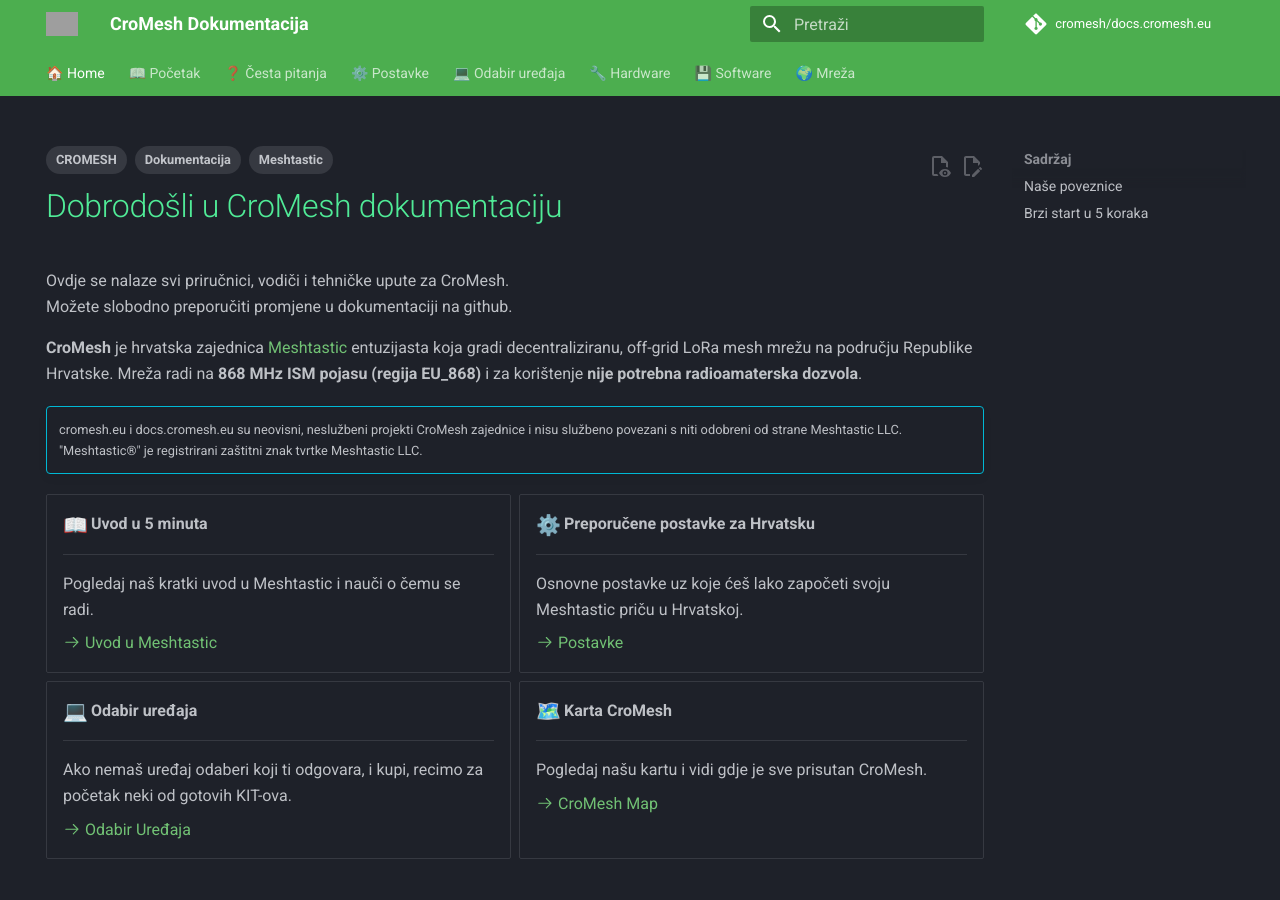
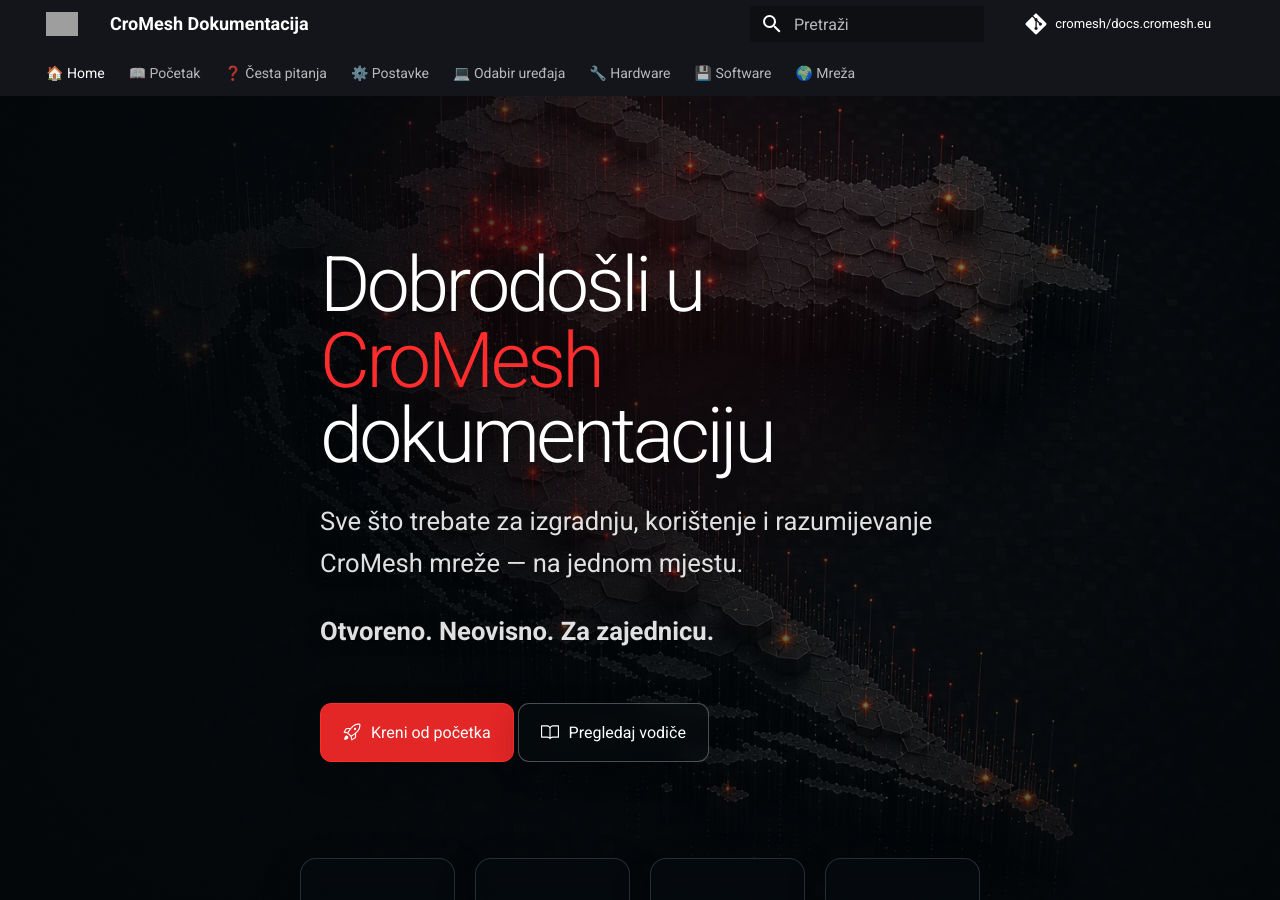
Before and after one commit to cromesh/docs.cromesh.eu, an MkDocs documentation site: the page built from docs/index.md, in a window 1280 px wide and 900 px high. Built offline with MkDocs 1.6.1 and Material for MkDocs 9.7.7, drawn with Linux system fonts in a browser that asks for light colours; emoji names are drawn with the system emoji font; comment, search, counter and statistics services are not loaded; some of the changed text lies outside the part shown; grey boxes are pictures that could not be loaded.

```diff
--- a/docs/index.md
+++ b/docs/index.md
@@ -1,88 +1,118 @@
 ---
-title: Dobrodošli u CROMESH dokumentaciju
-description: Službena dokumentacija za CROMESH — sustav temeljen na Meshtastic tehnologiji.
+title: Dobrodošli u CroMesh dokumentaciju
+description: Službena dokumentacija za CroMesh mrežu i Meshtastic konfiguraciju.
 tags:
   - CROMESH
   - Dokumentacija
   - Meshtastic
-hide:
-  - navigation
 ---
 
-# <font color="#50EB97">Dobrodošli u CroMesh dokumentaciju</font>
+<div class="cromesh-home" markdown>
 
-Ovdje se nalaze svi priručnici, vodiči i tehničke upute za CroMesh.
-Možete slobodno preporučiti promjene u dokumentaciji na github.
+<div class="cromesh-hero" markdown>
 
-**CroMesh** je hrvatska zajednica [Meshtastic](https://meshtastic.org) entuzijasta koja gradi
-decentraliziranu, off-grid LoRa mesh mrežu na području Republike Hrvatske. Mreža radi na
-**868 MHz ISM pojasu (regija EU_868)** i za korištenje **nije potrebna radioamaterska dozvola**.
+# Dobrodošli u<br><span class="cromesh-accent">CroMesh</span> dokumentaciju
 
-!!! info ""
-    cromesh.eu i docs.cromesh.eu su neovisni, neslužbeni projekti CroMesh zajednice i
-    nisu službeno povezani s niti odobreni od strane Meshtastic LLC. "Meshtastic®" je
-    registrirani zaštitni znak tvrtke Meshtastic LLC.
+Sve što trebate za izgradnju, korištenje i razumijevanje CroMesh mreže — na jednom mjestu.
 
-<div class="grid cards" markdown>
+**Otvoreno. Neovisno. Za zajednicu.**
 
--   :book:{ .lg .middle } __Uvod u 5 minuta__
-
-    ---
-
-    Pogledaj naš kratki uvod u Meshtastic i nauči o čemu se radi.
-
-    [:octicons-arrow-right-24: Uvod u Meshtastic](uvod.md)
-
--   :gear:{ .lg .middle } __Preporučene postavke za Hrvatsku__
-
-    ---
-
-    Osnovne postavke uz koje ćeš lako započeti svoju Meshtastic priču u Hrvatskoj.
-
-    [:octicons-arrow-right-24: Postavke](postavke/index.md)
-
--   :computer:{ .lg .middle } __Odabir uređaja__
-
-    ---
-
-    Ako nemaš uređaj odaberi koji ti odgovara, i kupi, recimo za početak neki od
-    gotovih KIT-ova.
-
-    [:octicons-arrow-right-24: Odabir Uređaja](odabir-uredaja/index.md)
-
--   :map:{ .lg .middle } __Karta CroMesh__
-
-    ---
-
-    Pogledaj našu kartu i vidi gdje je sve prisutan CroMesh.
-
-    [:octicons-arrow-right-24: CroMesh Map](https://map.cromesh.eu/)
+<div class="cromesh-actions" markdown>
+[ :octicons-rocket-24: Kreni od početka](uvod.md){ .cromesh-button .cromesh-button-primary }
+[ :octicons-book-24: Pregledaj vodiče](postavke/prvi-koraci.md){ .cromesh-button }
+</div>
 
 </div>
 
-## Naše poveznice
+<div class="cromesh-feature-grid" markdown>
 
-| Resurs | Adresa | Opis |
-|---|---|---|
-| Glavni web | [cromesh.eu](https://cromesh.eu) | Predstavljanje zajednice |
-| Dokumentacija | [docs.cromesh.eu](https://docs.cromesh.eu) | Ova stranica |
-| Karta mreže | [map.cromesh.eu](https://map.cromesh.eu) | Meshview instanca — node-ovi, paketi, chat |
-| MQTT server | `mqtt.cromesh.eu` | Zajednički MQTT za kartu i gateway node-ove |
-| GitHub | [github.com/cromesh/docs.cromesh.eu](https://github.com/cromesh/docs.cromesh.eu) | Izvor ove dokumentacije — PR-ovi su dobrodošli |
-| Telegram | [t.me/+q1MRpiblCNswNDlk](https://t.me/+q1MRpiblCNswNDlk) | Poveznica za ulaz u Telegram grupu |
+<div class="cromesh-feature-card" markdown>
+:material-vector-polyline:{ .cromesh-icon }
 
-## Brzi start u 5 koraka
+### Mesh mreža
 
-1. **Nabavi uređaj** — za početnike preporučujemo uređaje s **nRF52** čipom (štedljiviji) ili
-   Heltec V3 kao najjeftiniji ulaz. Vidi [Odabir uređaja](odabir-uredaja/index.md).
-2. **Flashaj firmware** — putem [flasher.meshtastic.org](https://flasher.meshtastic.org)
-   (Chrome/Edge, USB kabel). Vidi [Prvi koraci](postavke/prvi-koraci.md).
-3. **Postavi regiju na `EU_868`** — bez toga uređaj ne odašilje.
-4. **Ostani na zadanom presetu `LongFast`** — to je dogovoreni standard mreže
-   (vidi [Standardi mreže](mreza/standardi.md)) i dodaj sekundarni kanal
-   [cromesh.eu](mreza/kanali.md).
-5. **(Opcionalno) Spoji se na MQTT** da se tvoj node pojavi na
-   [karti](mqtt/index.md).
+Decentralizirana komunikacija bez centralnog poslužitelja.
+</div>
 
-> **Napomena:** Ako imaš pitanja, slobodno pitaj u Telegram grupi — zajednica je aktivna i
-> rado pomaže novim članovima. Prije pitanja preporučujemo pregledati [Česta pitanja](faq.md).
+<div class="cromesh-feature-card" markdown>
+:material-access-point-network:{ .cromesh-icon }
+
+### Otvoreno i besplatno
+
+Otvoren kod, otvorena dokumentacija i otvorena mreža.
+</div>
+
+<div class="cromesh-feature-card" markdown>
+:material-account-group:{ .cromesh-icon }
+
+### Zajednica
+
+Znanje dijelimo, pomažemo jedni drugima i zajedno gradimo mrežu.
+</div>
+
+<div class="cromesh-feature-card" markdown>
+:material-shield-check:{ .cromesh-icon }
+
+### Neovisnost
+
+Privatnost, sigurnost i sloboda komunikacije.
+</div>
+
+</div>
+
+## Brzi pristup
+
+<div class="cromesh-quick-grid" markdown>
+
+<div class="cromesh-quick-card" markdown>
+:octicons-rocket-24:
+
+**Prvi koraci**
+
+Kako započeti s CroMesh mrežom.
+
+[Otvori vodič →](postavke/prvi-koraci.md)
+</div>
+
+<div class="cromesh-quick-card" markdown>
+:octicons-tools-24:
+
+**Postavljanje čvora**
+
+Hardver, firmware i osnovna konfiguracija.
+
+[Postavke →](postavke/index.md)
+</div>
+
+<div class="cromesh-quick-card" markdown>
+:material-map-outline:
+
+**Karta mreže**
+
+Pregled aktivnih čvorova i pokrivenosti.
+
+[Otvori kartu →](https://map.cromesh.eu/)
+</div>
+
+<div class="cromesh-quick-card" markdown>
+:material-help-circle-outline:
+
+**Česta pitanja**
+
+Odgovori na najčešća pitanja zajednice.
+
+[Otvori FAQ →](faq.md)
+</div>
+
+</div>
+
+<div class="cromesh-home-note" markdown>
+
+**CroMesh** je hrvatska zajednica koja gradi decentraliziranu, off-grid LoRa mesh mrežu na području Republike Hrvatske. Mreža radi na **868 MHz ISM pojasu (EU_868)**.
+
+!!! info ""
+    `cromesh.eu` i `docs.cromesh.eu` neovisni su, neslužbeni projekti CroMesh zajednice i nisu službeno povezani s niti odobreni od strane Meshtastic LLC. „Meshtastic®” je registrirani zaštitni znak tvrtke Meshtastic LLC.
+
+</div>
+
+</div>
--- /dev/null
+++ b/docs/stylesheets/extra.css
@@ -0,0 +1,201 @@
+/* CroMesh v3.5.0 — landing page visual layer */
+
+.cromesh-home {
+  position: relative;
+  min-height: calc(100vh - 2rem);
+  margin: -1rem -0.8rem -2rem;
+  padding: 0.5rem 1rem 3rem;
+  isolation: isolate;
+}
+
+.cromesh-home::before {
+  content: "";
+  position: fixed;
+  inset: 0;
+  z-index: -3;
+  background:
+    linear-gradient(90deg, rgba(3, 7, 10, .93) 0%, rgba(3, 7, 10, .76) 28%, rgba(3, 7, 10, .36) 68%, rgba(3, 7, 10, .62) 100%),
+    linear-gradient(180deg, rgba(3, 7, 10, .18) 0%, rgba(3, 7, 10, .38) 100%),
+    url("../assets/images/cromesh-hr-mesh-background.webp") center center / cover no-repeat;
+  pointer-events: none;
+}
+
+.cromesh-home::after {
+  content: "";
+  position: fixed;
+  inset: 0;
+  z-index: -2;
+  background: radial-gradient(circle at 52% 30%, rgba(255, 42, 42, .08), transparent 42%);
+  pointer-events: none;
+}
+
+.cromesh-hero {
+  max-width: 58rem;
+  padding: 8vh 1rem 4rem;
+}
+
+.cromesh-hero h1 {
+  margin: 0 0 1.25rem;
+  max-width: 52rem;
+  color: #fff;
+  font-size: clamp(2.5rem, 6vw, 5rem);
+  line-height: .98;
+  letter-spacing: -.045em;
+  text-shadow: 0 3px 24px rgba(0,0,0,.55);
+}
+
+.cromesh-accent {
+  color: #ff2d2d;
+}
+
+.cromesh-hero > p {
+  max-width: 46rem;
+  color: rgba(255,255,255,.88);
+  font-size: clamp(1.05rem, 2vw, 1.35rem);
+  line-height: 1.65;
+  text-shadow: 0 2px 14px rgba(0,0,0,.6);
+}
+
+.cromesh-actions {
+  display: flex;
+  flex-wrap: wrap;
+  gap: .75rem;
+  margin-top: 1.75rem;
+}
+
+.cromesh-button {
+  display: inline-flex !important;
+  align-items: center;
+  gap: .5rem;
+  padding: .78rem 1.1rem !important;
+  border: 1px solid rgba(255,255,255,.28) !important;
+  border-radius: .55rem;
+  background: rgba(8,12,16,.62);
+  color: #fff !important;
+  box-shadow: 0 10px 30px rgba(0,0,0,.2);
+  backdrop-filter: blur(8px);
+}
+
+.cromesh-button-primary {
+  border-color: #ff2d2d !important;
+  background: #e32626;
+}
+
+.cromesh-button:hover {
+  transform: translateY(-1px);
+  filter: brightness(1.08);
+}
+
+.cromesh-feature-grid,
+.cromesh-quick-grid {
+  display: grid;
+  grid-template-columns: repeat(4, minmax(0, 1fr));
+  gap: 1rem;
+  max-width: 70rem;
+}
+
+.cromesh-feature-card,
+.cromesh-quick-card {
+  border: 1px solid rgba(255,255,255,.15);
+  border-radius: .8rem;
+  background: rgba(7,11,15,.67);
+  box-shadow: 0 16px 40px rgba(0,0,0,.24);
+  backdrop-filter: blur(9px);
+}
+
+.cromesh-feature-card {
+  min-height: 9.5rem;
+  padding: 1.25rem;
+  color: rgba(255,255,255,.9);
+}
+
+.cromesh-feature-card h3 {
+  color: #fff;
+  margin-top: .5rem;
+}
+
+.cromesh-icon {
+  color: #ff2d2d;
+  font-size: 1.55rem;
+}
+
+.cromesh-home h2 {
+  margin-top: 3rem;
+  color: #fff;
+  text-shadow: 0 2px 14px rgba(0,0,0,.5);
+}
+
+.cromesh-quick-card {
+  padding: 1.1rem;
+  color: rgba(255,255,255,.86);
+  transition: transform .18s ease, border-color .18s ease;
+}
+
+.cromesh-quick-card:hover {
+  transform: translateY(-2px);
+  border-color: rgba(255,45,45,.55);
+}
+
+.cromesh-quick-card strong {
+  display: block;
+  margin: .35rem 0;
+  color: #fff;
+  font-size: 1rem;
+}
+
+.cromesh-quick-card > :first-child {
+  color: #ff2d2d;
+  font-size: 1.35rem;
+}
+
+.cromesh-quick-card a {
+  color: #ff6b6b;
+}
+
+.cromesh-home-note {
+  max-width: 70rem;
+  margin-top: 2rem;
+  padding: 1rem 1.2rem;
+  border: 1px solid rgba(255,255,255,.13);
+  border-radius: .75rem;
+  background: rgba(7,11,15,.58);
+  color: rgba(255,255,255,.8);
+  backdrop-filter: blur(8px);
+}
+
+.cromesh-home-note .admonition {
+  background: rgba(20,25,30,.65);
+}
+
+@media screen and (max-width: 900px) {
+  .cromesh-feature-grid,
+  .cromesh-quick-grid {
+    grid-template-columns: repeat(2, minmax(0, 1fr));
+  }
+
+  .cromesh-hero {
+    padding-top: 5vh;
+  }
+}
+
+@media screen and (max-width: 600px) {
+  .cromesh-home {
+    margin-left: -.4rem;
+    margin-right: -.4rem;
+  }
+
+  .cromesh-feature-grid,
+  .cromesh-quick-grid {
+    grid-template-columns: 1fr;
+  }
+
+  .cromesh-hero h1 {
+    font-size: 2.7rem;
+  }
+
+  .cromesh-home::before {
+    background:
+      linear-gradient(90deg, rgba(3,7,10,.9), rgba(3,7,10,.72)),
+      url("../assets/images/cromesh-hr-mesh-background.webp") 57% center / cover no-repeat;
+  }
+}
--- a/mkdocs.yml
+++ b/mkdocs.yml
@@ -66,8 +66,8 @@ theme:
     - toc.follow
   palette:
     scheme: slate
-    primary: green
-    accent: dark-green
+    primary: black
+    accent: red
   font:
     text: Roboto
     code: Roboto Mono
@@ -126,6 +126,8 @@ plugins:
 copyright: >
   Copyright &copy; 2026 CroMesh (cromesh.eu) — sadržaj dostupan pod licencom
   <a href="https://creativecommons.org/licenses/by-sa/4.0/">CC BY-SA 4.0</a>.
+extra_css:
+  - stylesheets/extra.css
 extra:
   social:
     - icon: fontawesome/brands/telegram
```
Also changed, not shown: README.md (+150 -1 lines), docs/assets/images/cromesh-hr-mesh-background.webp (added).
